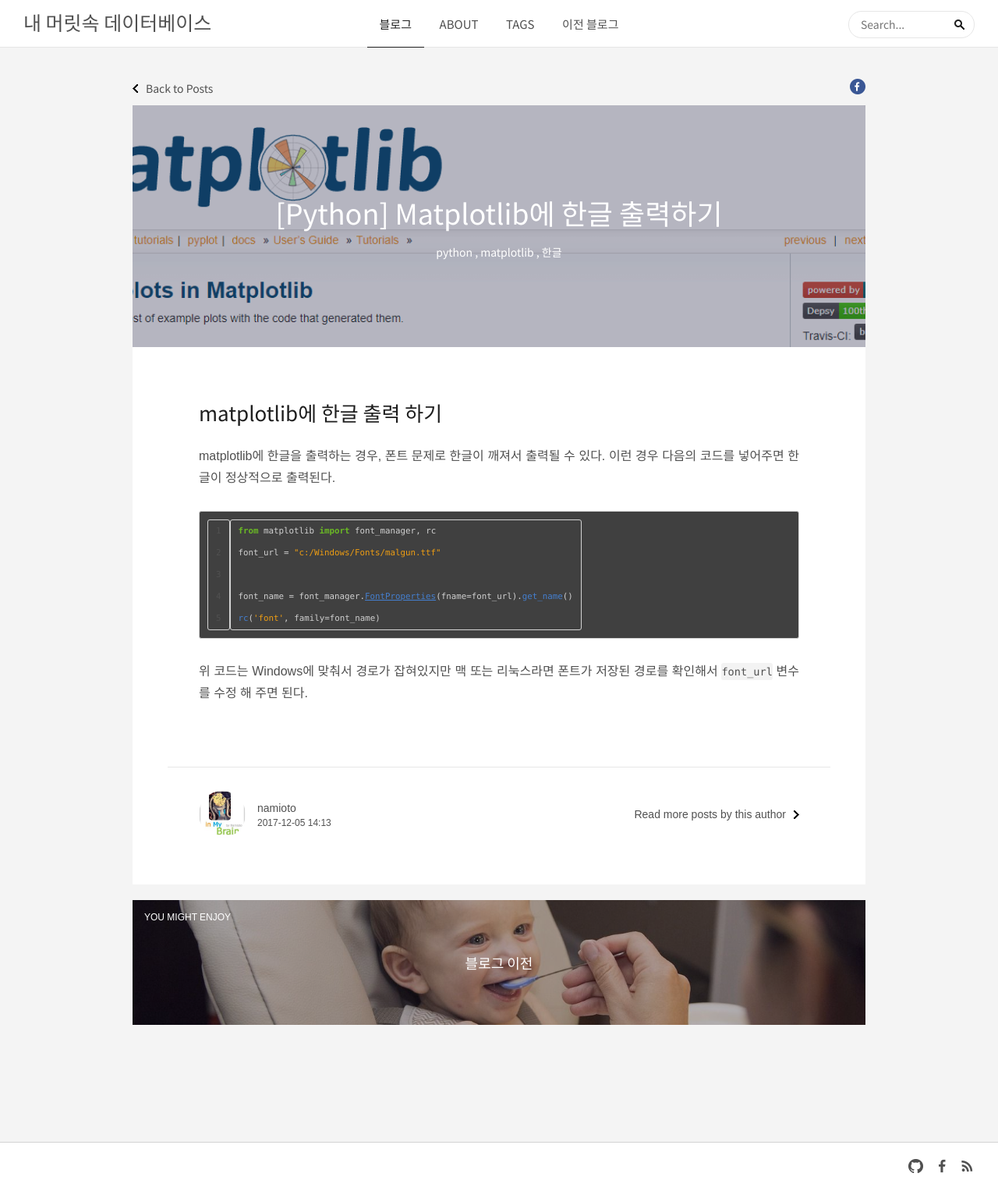
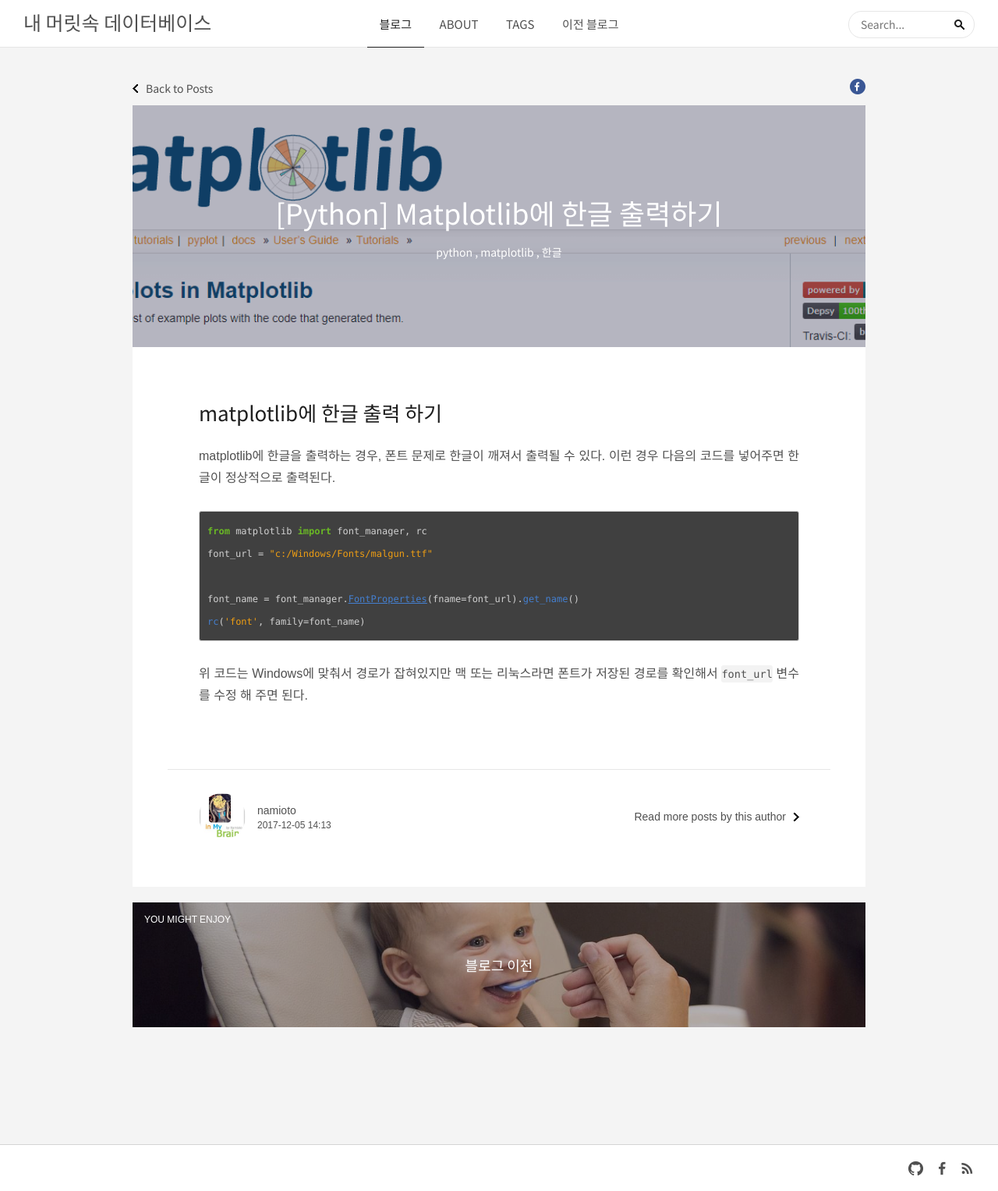
Before and after one commit to namioto/namioto.github.io, a Jekyll site: the page built from _posts/2017-12-05-matplotlib_hangle.md, in a window 1280 px wide. Shown: the whole page at 78% size. Built offline with Jekyll 4.4.1, drawn with Linux system fonts in a browser that asks for light colours; comment, search, counter and statistics services are not loaded.

Commit message:
라인넘버 제거

```diff
--- a/_config.yml
+++ b/_config.yml
@@ -26,7 +26,7 @@ kramdown:
     span:
       line_numbers: false
     block:
-      line_numbers: true
+      line_numbers: false
       start_line: 1
 
 plugins:
--- a/assets/css/screen.css
+++ b/assets/css/screen.css
@@ -37,18 +37,15 @@ div.highlighter-rouge {
   border-radius: 3px;
 }
 
-table.rouge-table {
+/*table.rouge-table {
   border: 0px !important;
-}
-
-table.rouge-table td.rouge-gutter, td.rouge-code {
-  border: 0px;
 }
 
 table.rouge-table pre {
   margin: 0px !important;
   padding: 0 10px !important;
-}
+  border: 0px !important;
+}*/
 
 code.highlighter-rouge {
   padding: 0;
```
